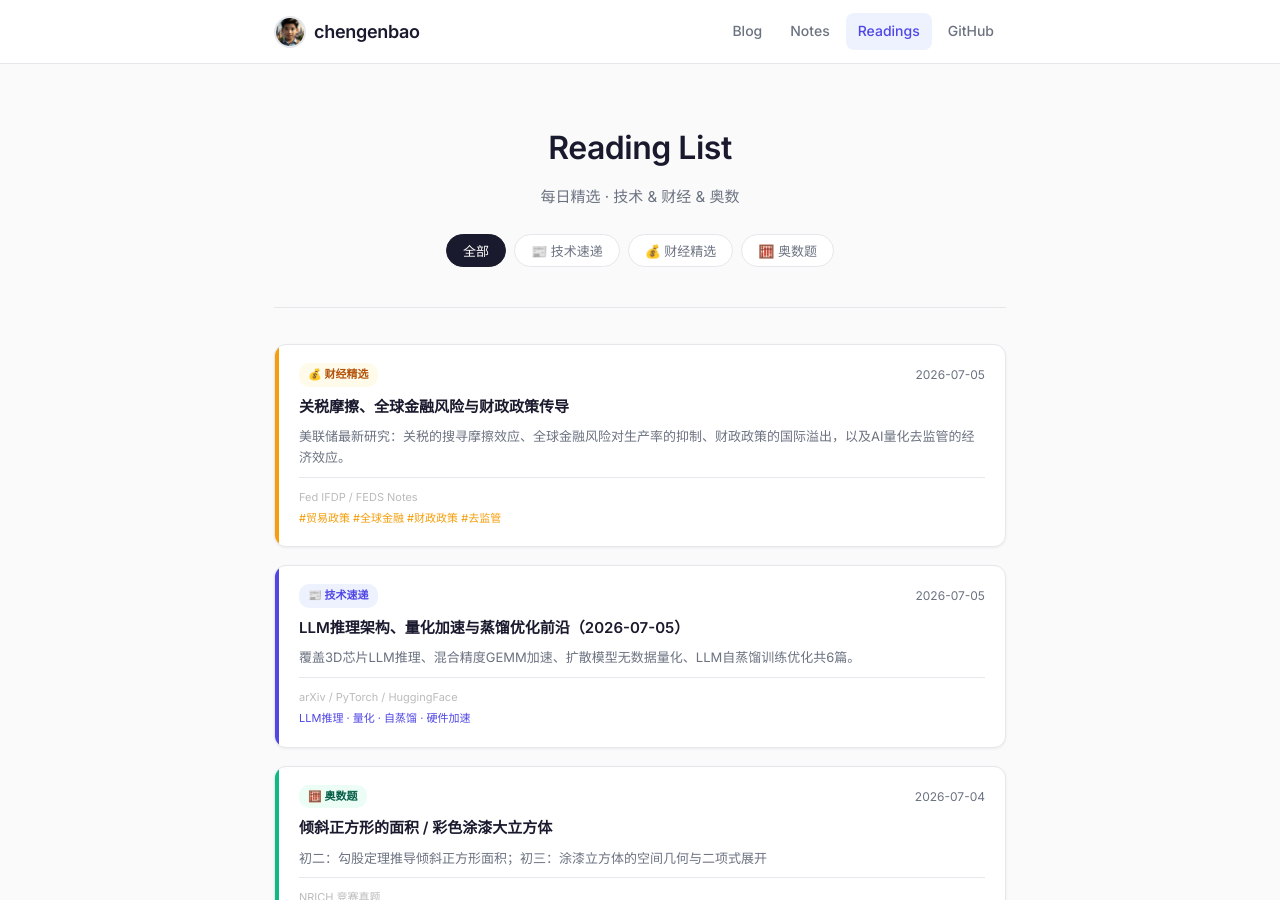
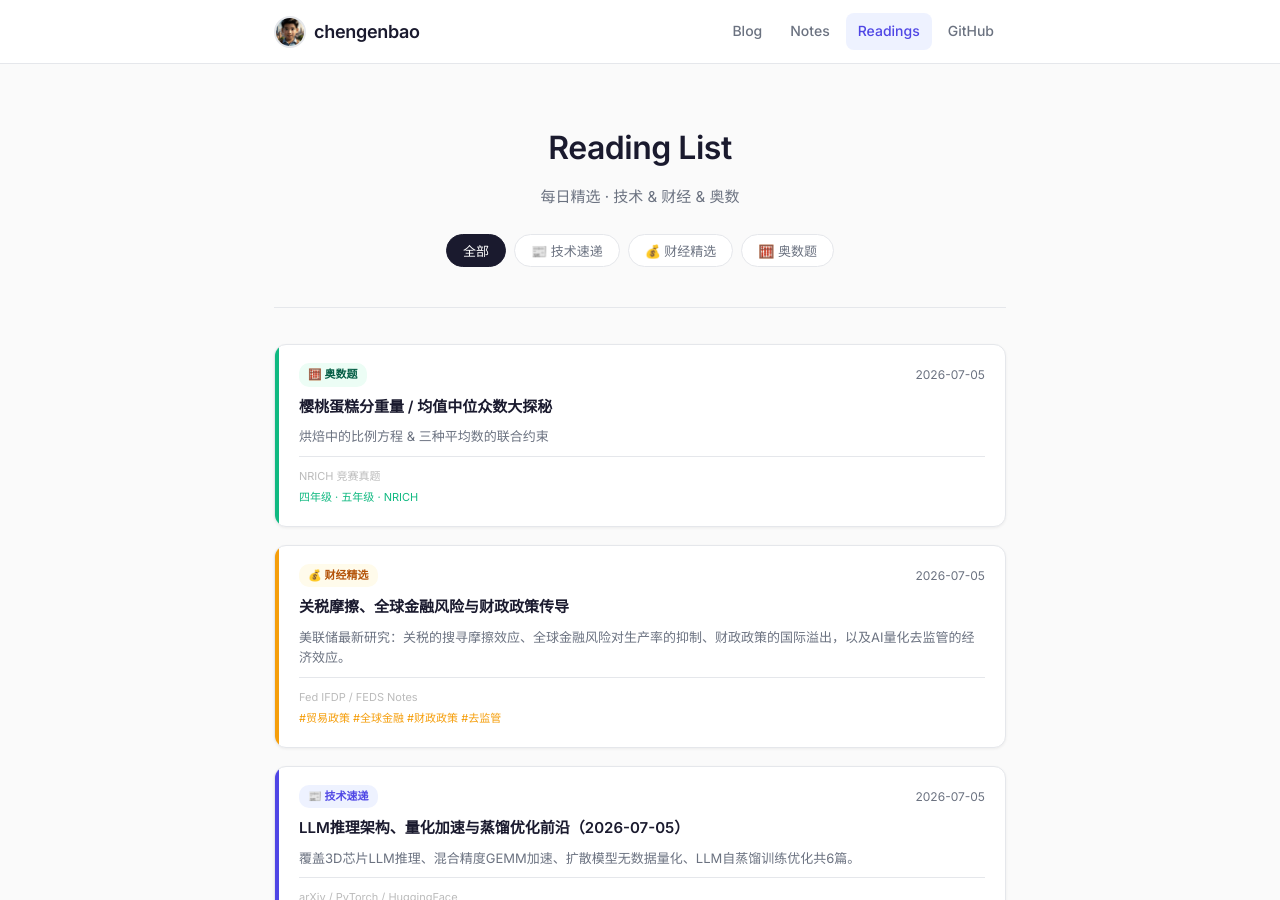
Before and after one commit to chengenbao/chengenbao.github.io, a Jekyll site: the page built from reading-list/index.md, in a window 1280 px wide and 900 px high. Built offline with Jekyll 4.4.1, drawn with Linux system fonts in a browser that asks for light colours.

Commit message:
add math card 2026-07-05

```diff
--- a/reading-list/index.md
+++ b/reading-list/index.md
@@ -18,6 +18,7 @@
   </div>
 
   <div class="rl-grid">
+<a class="rl-card math" href="/reading-list/2026-07-05-math/"><div class="rl-accent"></div><div class="rl-body"><div class="rl-top"><span class="rl-badge math">🧮 奥数题</span><time>2026-07-05</time></div><h2>樱桃蛋糕分重量 / 均值中位众数大探秘</h2><p>烘焙中的比例方程 & 三种平均数的联合约束</p><div class="rl-meta"><span class="rl-source">NRICH 竞赛真题</span><span class="rl-tags">四年级 · 五年级 · NRICH</span></div></div></a>
 <a class="rl-card finance" href="/reading-list/2026-07-05-finance-daily/">
   <div class="rl-accent"></div>
   <div class="rl-body">
```
